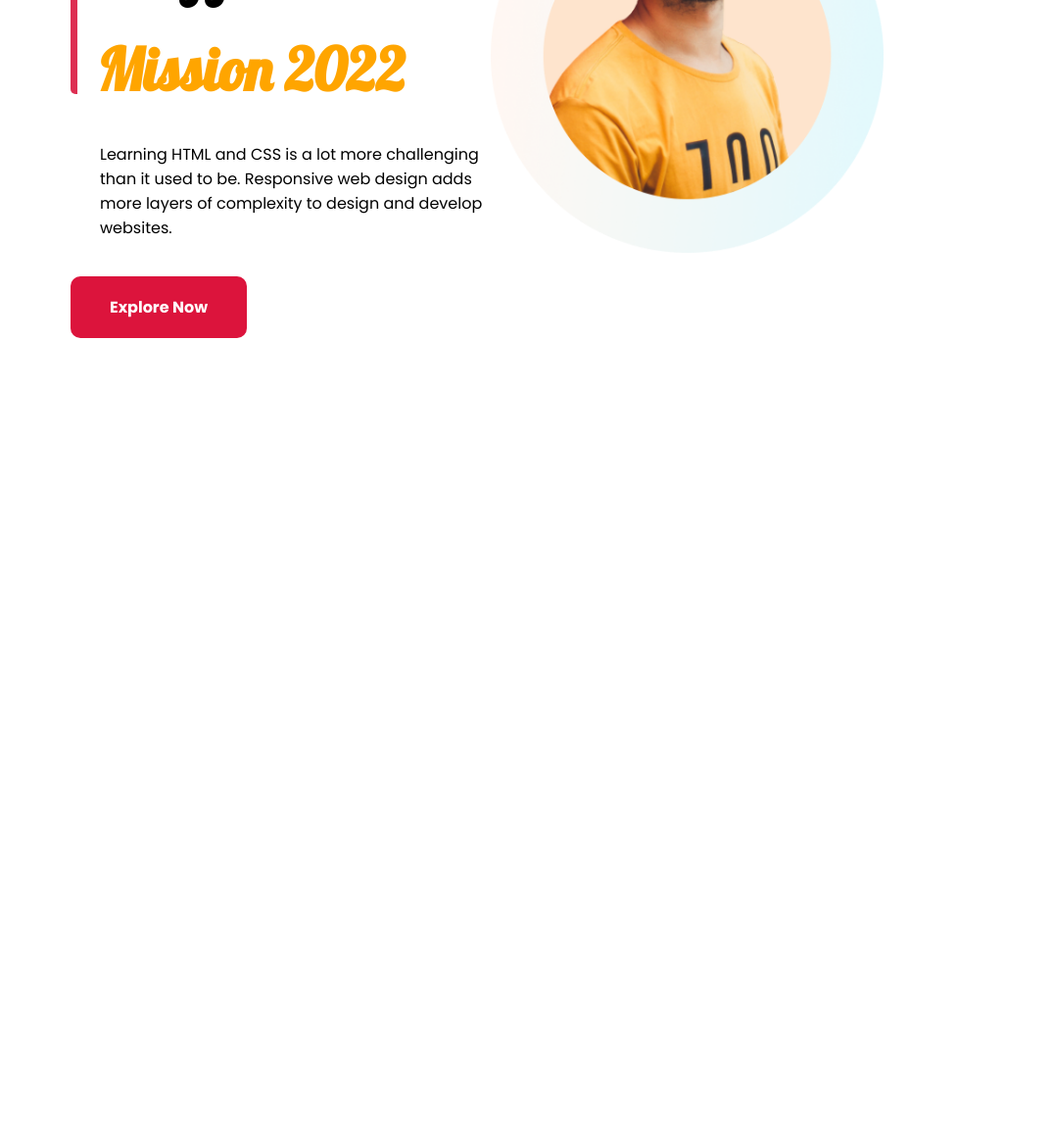
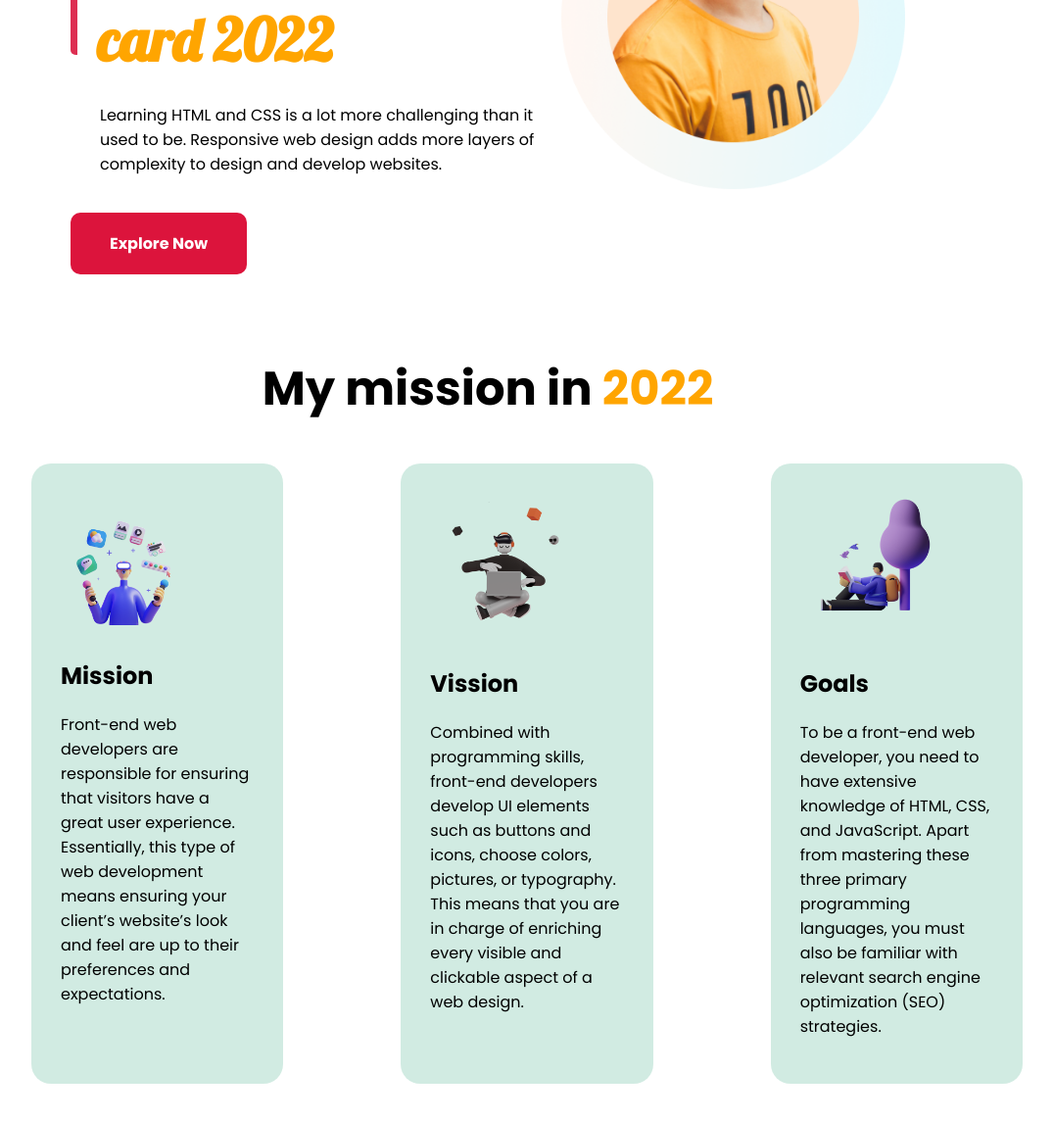
Before and after one commit to imhayatunnabi/personal-website, a plain HTML site: page index.html in a window 1280 px wide. Shown: the part 318-1462 px from the top of the page at 98% size, without its empty margins (142-1217 px from the left). Before the commit the page ends 808 px from the top, so only its background shows below. Drawn offline with Linux system fonts and the light colour scheme.

Commit message:
second section added

```diff
--- a/index.html
+++ b/index.html
@@ -19,7 +19,7 @@
       <div id="one" class="half-width">
         <div class="left-border">
           <h1>Stay first on</h1>
-          <h1><span>Mission 2022</span></h1>
+          <h1><span>card 2022</span></h1>
         </div>
         <p>
           Learning HTML and CSS is a lot more challenging than it used to be.
@@ -37,5 +37,50 @@
     </section>
     <!-- first section end here-->
     <!-- second section start here-->
+    <section id="card">
+      <h1>My mission in <span class="diff-color">2022</span></h1>
+      <div class="three">
+        <div class="cards">
+          <div class="three-img">
+            <img src="./images/illustrators/illustrator-1.png" alt="" />
+          </div>
+
+          <h2>Mission</h2>
+          <p>
+            Front-end web developers are responsible for ensuring that visitors
+            have a great user experience. Essentially, this type of web
+            development means ensuring your client’s website’s look and feel are
+            up to their preferences and expectations.
+          </p>
+        </div>
+        <div class="cards">
+          <div class="three-img">
+            <img src="./images/illustrators/illustrator-2.png" alt="" />
+          </div>
+          <h2>Vission</h2>
+          <p>
+            Combined with programming skills, front-end developers develop UI
+            elements such as buttons and icons, choose colors, pictures, or
+            typography. This means that you are in charge of enriching every
+            visible and clickable aspect of a web design.
+          </p>
+        </div>
+        <div class="cards">
+          <div class="three-img">
+            <img src="./images/illustrators/illustrator-3.png" alt="" />
+          </div>
+          <h2>Goals</h2>
+          <p>
+            To be a front-end web developer, you need to have extensive
+            knowledge of HTML, CSS, and JavaScript. Apart from mastering these
+            three primary programming languages, you must also be familiar with
+            relevant search engine optimization (SEO) strategies.
+          </p>
+        </div>
+      </div>
+    </section>
+    <!-- second section end here-->
+    <!-- third section start here-->
+    <!-- third section end here-->
   </body>
 </html>
--- a/style.css
+++ b/style.css
@@ -48,3 +48,45 @@ a {
   color: white;
 }
 /*  second section css */
+#card {
+  margin-bottom: 100px;
+}
+#card h1 {
+  text-align: center;
+  font-size: 48px;
+}
+
+#card .three {
+  display: flex;
+  margin: 10px;
+}
+#card .cards {
+  background-color: rgba(195, 230, 218, 0.767);
+  border-radius: 20px;
+  margin-left: 100px;
+  margin-right: 20px;
+  padding: 30px;
+  width: 400px;
+}
+
+.three-img img {
+  width: 150px;
+}
+#develop {
+  display: flex;
+  margin: 0 100px 100px 100px;
+}
+.half-width img {
+  width: 300px;
+}
+.half-width {
+  width: 50%;
+}
+.half-width p {
+  padding-bottom: 40px;
+}
+.half-width h1 {
+  font-size: 40px;
+  line-height: 30px;
+}
+/* third section css */
```
